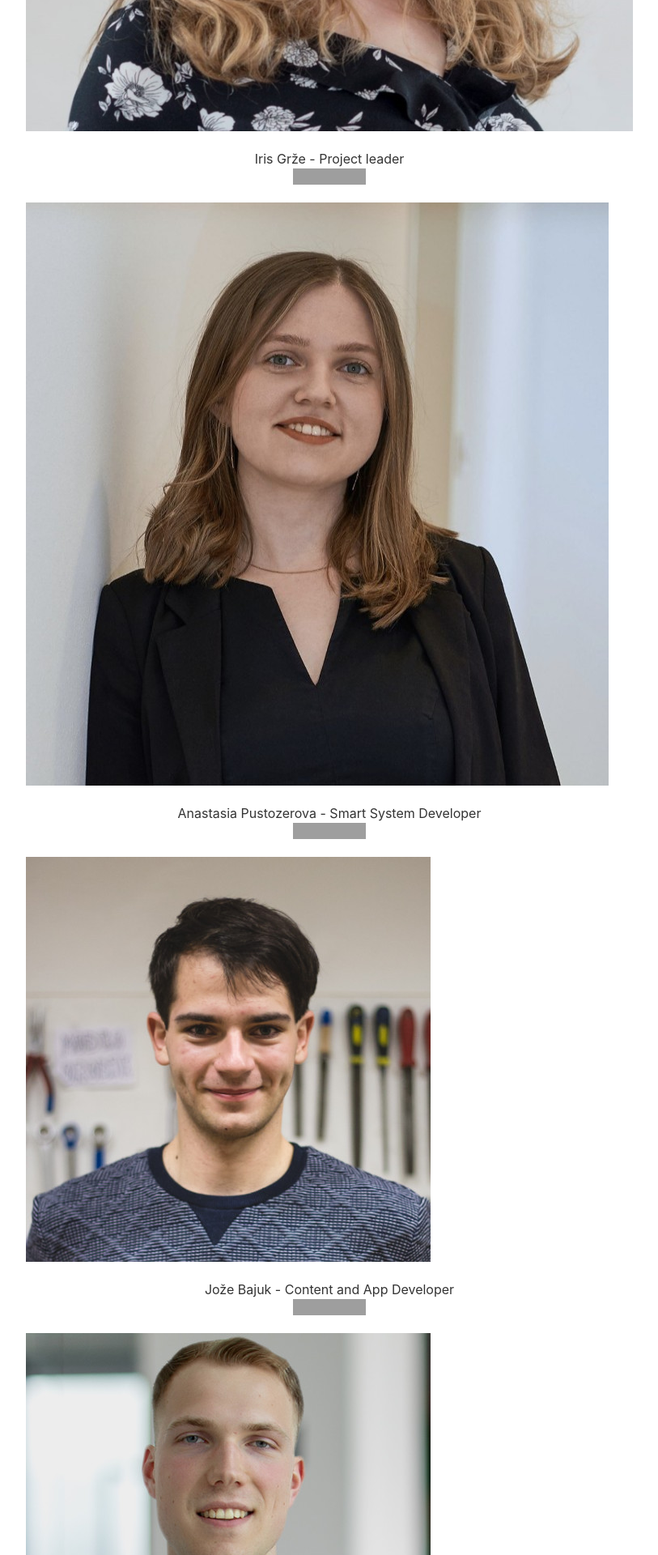
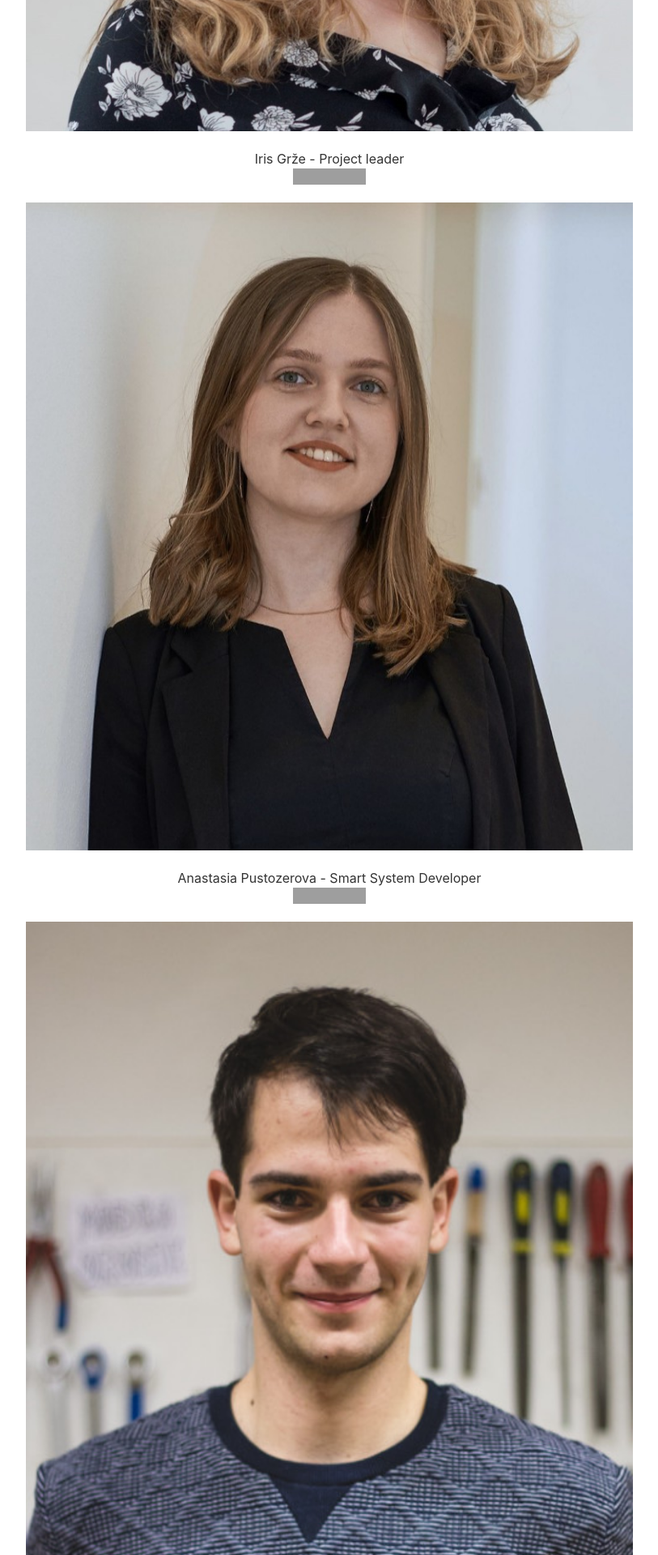
Before and after one commit to RokKos/MathPie, a Jekyll site: the page built from _pages/02_team.md, in a window 1280 px wide. Shown: the part 800-2720 px from the top of the page at 81% size, without its empty margins (233-1046 px from the left). Built offline with Jekyll 4.4.1, drawn with Linux system fonts in a browser that asks for light colours; nearby versions of some CDN libraries; grey boxes are pictures that could not be loaded.

Commit message:
Pictures scale

```diff
--- a/_pages/02_team.md
+++ b/_pages/02_team.md
@@ -16,7 +16,7 @@ Iris Grže - Project leader
 </a>
 </p>
 
-![Anastasia](../assets/MathPieTeam_Anastasia.jfif)
+<img src="../assets/MathPieTeam_Anastasia.jfif" width="800" height="800">
 
 <p align="center">
 Anastasia Pustozerova - Smart System Developer
@@ -26,7 +26,7 @@ Anastasia Pustozerova - Smart System Developer
 </a>
 </p>
 
-![Jože](../assets/MathPieTeam_Joze.jfif)
+<img src="../assets/MathPieTeam_Joze.jfif" width="800" height="800">
 
 <p align="center">
 Jože Bajuk - Content and App Developer
@@ -36,8 +36,7 @@ Jože Bajuk - Content and App Developer
 </a>
 </p>
 
-
-![Rok](../assets/MathPieTeam_Rok.jfif)
+<img src="../assets/MathPieTeam_Rok.jfif" width="800" height="800">
 
 <p align="center">
 Rok Kos - Main App Developer
```
